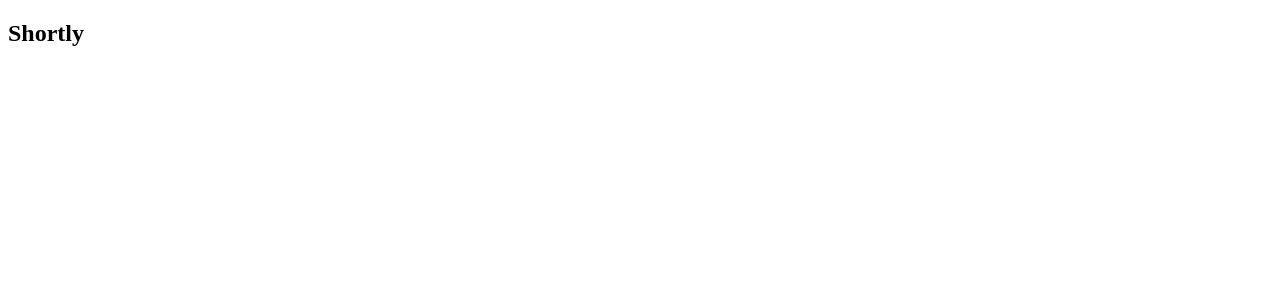
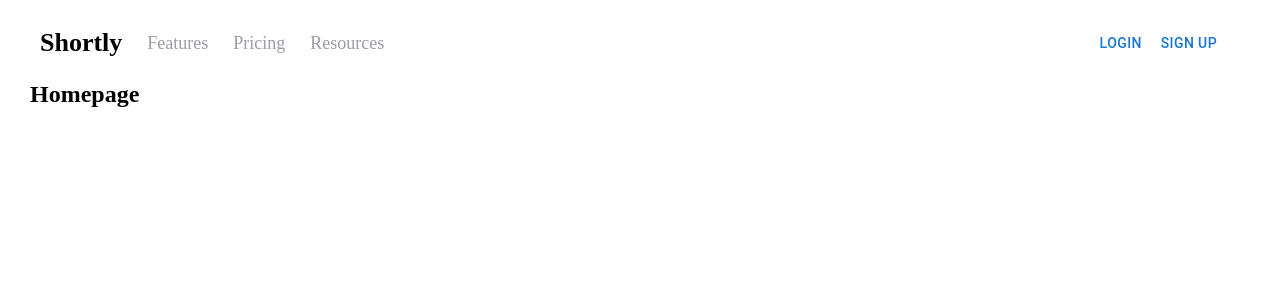
Before and after one commit to James-Mwendwa/URL-Shortener, a React (Create React App) app: page / in a window 1280 px wide. Shown: the top 300 px of the page. Built offline with nearby package versions, Linux system fonts and the light colour scheme.

Commit message:
app-files

```diff
--- a/package.json
+++ b/package.json
@@ -10,8 +10,10 @@
     "@testing-library/jest-dom": "^5.16.4",
     "@testing-library/react": "^13.3.0",
     "@testing-library/user-event": "^13.5.0",
+    "axios": "^0.27.2",
     "react": "^18.2.0",
     "react-dom": "^18.2.0",
+    "react-router-dom": "^5.3.3",
     "react-scripts": "5.0.1",
     "web-vitals": "^2.1.4"
   },
--- a/src/App.js
+++ b/src/App.js
@@ -1,9 +1,23 @@
+import { BrowserRouter, Route, Switch } from 'react-router-dom';
 import './App.css';
+import Footer from './Footer';
+import Header from './Header';
+import Home from './Home';
+
+
 
 function App() {
   return (
     <div className="App">
-      <h2>Shortly</h2>
+      <BrowserRouter>
+         <Header />
+         <Switch>
+          <Route exact path='/' component={Home} />
+
+         </Switch>
+         <Route path='/footer' component={Footer} />
+
+      </BrowserRouter>
     </div>
   );
 }
--- /dev/null
+++ b/src/Footer.js
@@ -0,0 +1,10 @@
+import React from 'react';
+import './Footer.css';
+
+function Footer() {
+  return (
+    <div>Footer</div>
+  )
+}
+
+export default Footer;
--- /dev/null
+++ b/src/Header.css
@@ -0,0 +1,46 @@
+.header {
+    display: flex;
+    align-items: center;
+    justify-content: space-between;
+    flex-wrap: wrap;
+    text-decoration: none;
+    padding: 10px;
+
+}
+
+.navbar {
+    display: flex;
+    align-items: center;
+    justify-content: space-between;
+    text-decoration: none;
+}
+
+.logo {
+    color: black !important;
+    font-size: 26px !important;
+    font-weight: 700 !important;
+}
+
+.navbar > a {
+    text-decoration: none;
+    margin-right: 15px;
+    font-size: 18px;
+    font-weight: 500;
+    color: hsl(257, 7%, 63%);
+
+}
+
+.signButtons {
+    display: flex;
+    align-items: center;
+    justify-content: space-around;
+    font-size: 18px;
+    font-weight: 500;
+    margin-right: 20px;
+}
+
+.login {
+    color: hsl(257, 7%, 63%);
+    border: 1px solid white;
+    font-size: 40px;
+}
--- /dev/null
+++ b/src/Header.js
@@ -0,0 +1,24 @@
+import { Button } from '@mui/material';
+import React from 'react';
+import { Link } from 'react-router-dom';
+import './Header.css';
+
+function Header() {
+  return (
+    <div className="header">
+      <div className="navbar">
+        <Link className='logo' to="/">Shortly</Link>
+        <Link to="">Features</Link>
+        <Link to="">Pricing</Link>
+        <Link to="">Resources</Link>
+      </div>
+
+      <div className="signButtons">
+        <Button className='login'>Login</Button>
+        <Button className='signUp'>Sign Up</Button>
+      </div>
+    </div>
+  );
+}
+
+export default Header;
--- /dev/null
+++ b/src/Home.js
@@ -0,0 +1,12 @@
+import React from 'react';
+import './Home.css';
+
+function Home() {
+  return (
+    <div className='Home'>
+        <h2>Homepage</h2>
+    </div>
+  )
+}
+
+export default Home;
--- a/src/index.css
+++ b/src/index.css
@@ -0,0 +1,5 @@
+* {
+    margin: 0;
+    box-sizing: border-box;
+    padding: 3px 5px;
+}
```
Also changed, not shown: src/Footer.css (added), src/Home.css (added), 1 other file (tests, documents, lock files or other folders).
